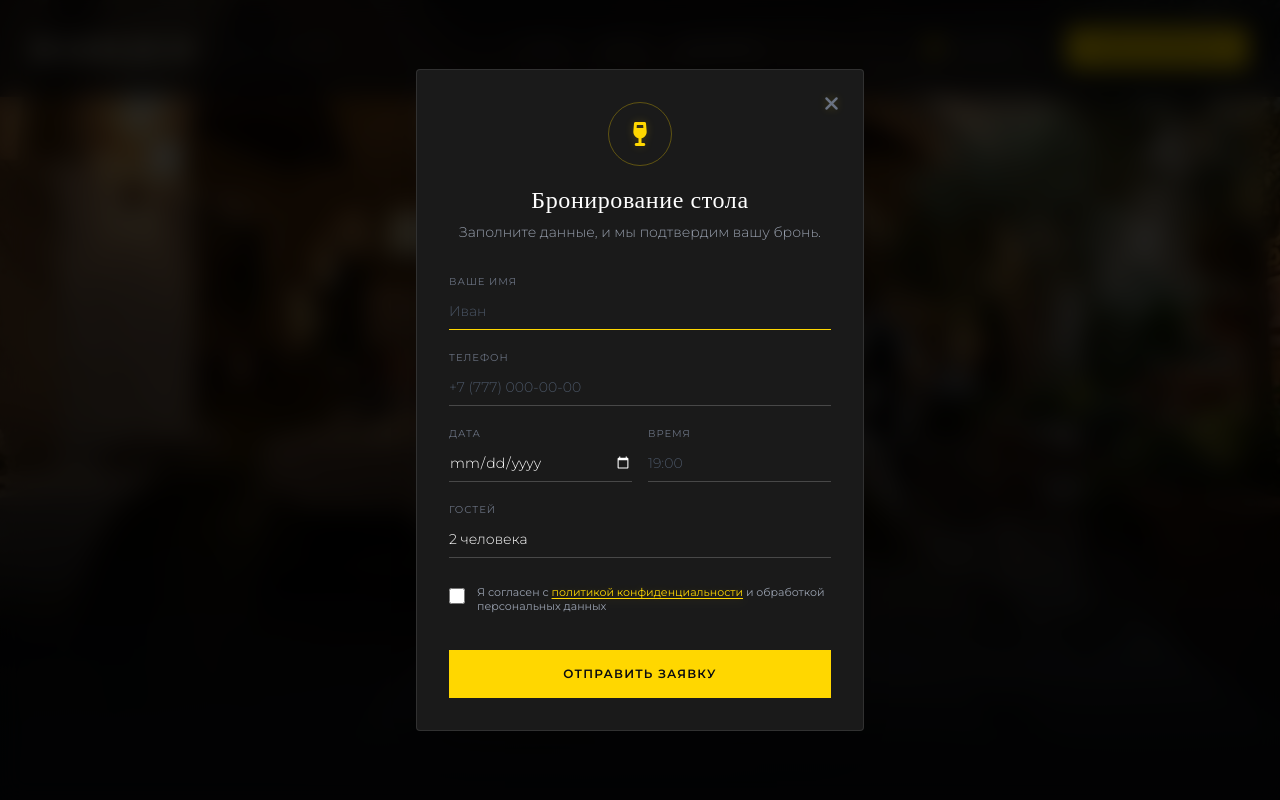
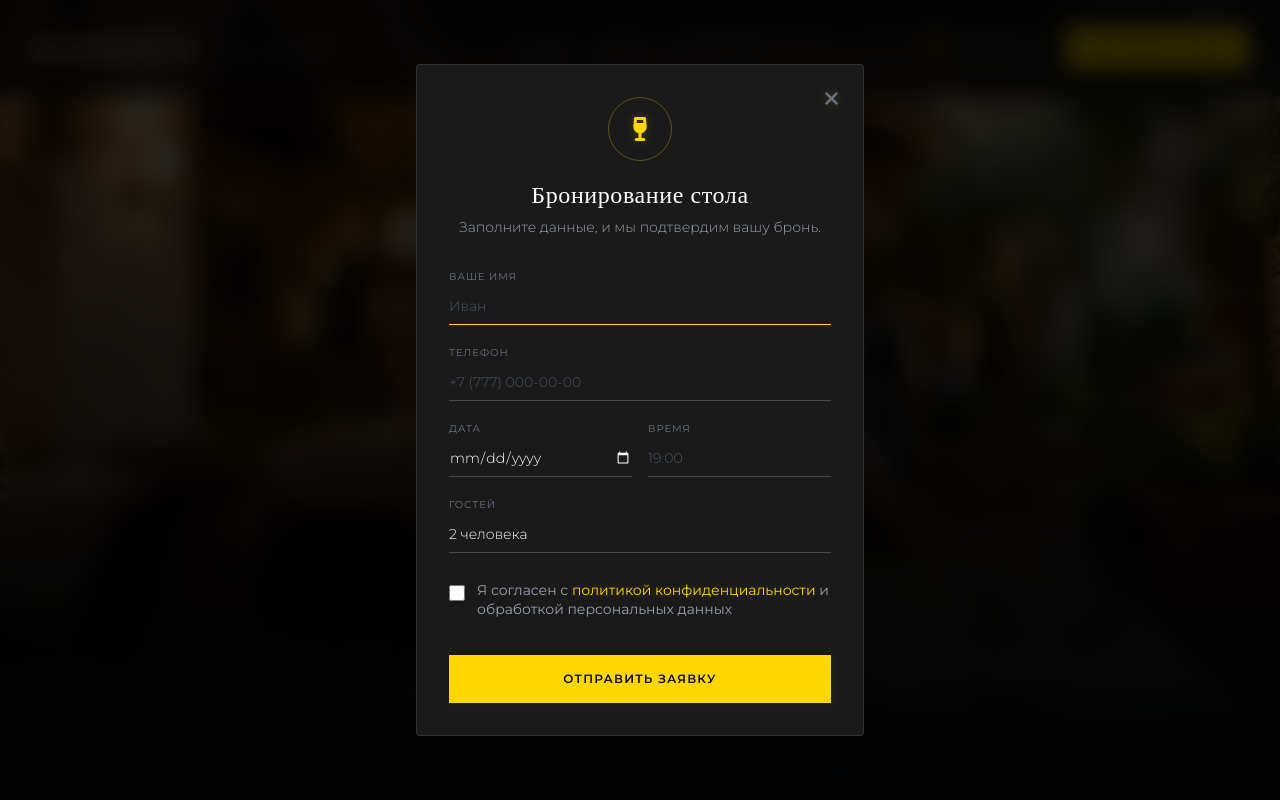
Before and after one commit to apoliakov320/basilico, a website built with Vite: page index.html in a window 1280 px wide. Both pictures are taken after a click on the button "ЗАБРОНИРОВАТЬ". Shown: the top 800 px of the page. Built offline with nearby package versions, Linux system fonts and the light colour scheme; a web font is replaced by a local one.

Commit message:
refactor: improve modal agreement checkbox layout and accessibility

```diff
--- a/index.html
+++ b/index.html
@@ -365,7 +365,7 @@
 
     {{> footer }}
 
-        <!-- МОДАЛКА -->
+    <!-- МОДАЛКА -->
     <div id="booking-modal" class="fixed inset-0 bg-black/80 backdrop-blur-md z-50 flex items-center justify-center hidden p-4">
         <div class="bg-brand-card border border-white/10 rounded-sm max-w-md w-full p-8 shadow-2xl relative">
 
@@ -419,14 +419,18 @@
                     </select>
                 </div>
 
-                <div class="flex items-start gap-3 pt-2">
-                    <input type="checkbox" id="modal-agree" name="agree" required class="w-4 h-4 mt-0.5 shrink-0 accent-brand-gold bg-transparent border-white/20 cursor-pointer" aria-describedby="agree-desc agree-error">
-                    <div class="flex-1">
-                        <label for="modal-agree" id="agree-desc" class="text-[11px] text-gray-400 cursor-pointer leading-tight block">
-                            Я согласен с <a href="/privacy.html" target="_blank" rel="noopener noreferrer" class="text-brand-gold hover:text-brand-goldHover underline underline-offset-2 transition-colors">политикой конфиденциальности</a> и обработкой персональных данных
-                        </label>
-                        <p class="text-red-500 text-[10px] mt-1 hidden" id="agree-error">Необходимо согласие</p>
-                    </div>
+                <div class="pt-2 relative">
+                    <label class="flex items-start gap-3 cursor-pointer">
+                        <input type="checkbox" id="modal-agree" name="agree" required
+                            class="mt-1 w-4 h-4 shrink-0 accent-brand-gold bg-transparent border-white/20 cursor-pointer"
+                            aria-describedby="agree-desc agree-error">
+                        <span id="agree-desc" class="text-sm text-gray-400 leading-snug block flex-1">
+                            Я согласен с <a href="/privacy.html" target="_blank" rel="noopener noreferrer"
+                                            class="text-brand-gold hover:text-brand-goldHover transition-colors">политикой конфиденциальности</a>
+                            и обработкой персональных данных
+                        </span>
+                    </label>
+                    <p class="text-red-500 text-xs mt-1 hidden ml-7" id="agree-error">Необходимо согласие</p>
                 </div>
 
                 <button type="submit" class="w-full bg-brand-gold hover:bg-brand-goldHover text-brand-dark font-semibold tracking-widest uppercase py-4 text-xs transition-all duration-300 mt-4">
```
